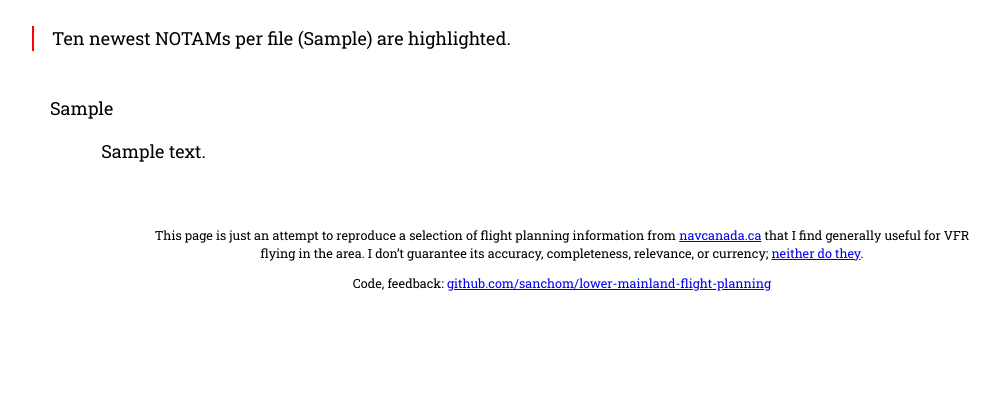
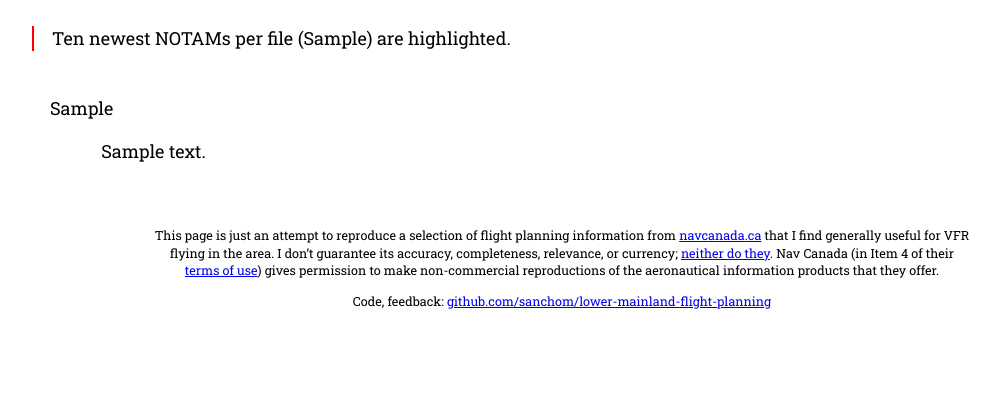
Before and after one commit to sanchom/lower-mainland-flight-planning, a Flask app: template templates/main.html in a window 1280 px wide. Shown: the part 1116-1516 px from the top of the page, without its empty margins (78-1078 px from the left). Run offline with Flask 2, Linux system fonts and the light colour scheme; the template is opened without the code that fills it: most values are stand-ins (such as "Sample title", 1, 10 or a date in 2020); data that the repository does not hold is empty.

Commit message:
Clarified permission.

```diff
--- a/templates/main.html
+++ b/templates/main.html
@@ -82,7 +82,18 @@
     {% endfor %}
 
 
-    <div class="footer"><a name="disclaimer" /><p>This page is just an attempt to reproduce a selection of flight planning information from <a href="http://flightplanning.navcanada.ca">navcanada.ca</a> that I find generally useful for VFR flying in the area. I don&rsquo;t guarantee its accuracy, completeness, relevance, or currency; <a href="http://www.navcanada.ca/en/pages/terms-of-use.aspx">neither do they</a>.</p><p>Code, feedback: <a href="https://github.com/sanchom/lower-mainland-flight-planning">github.com/sanchom/lower-mainland-flight-planning</a></p></div>
+    <div class="footer"><a name="disclaimer" /><p>This page is just an
+    attempt to reproduce a selection of flight planning information
+    from <a href="http://flightplanning.navcanada.ca">navcanada.ca</a>
+    that I find generally useful for VFR flying in the area. I
+    don&rsquo;t guarantee its accuracy, completeness, relevance, or
+    currency; <a href="http://www.navcanada.ca/en/pages/terms-of-use.aspx">neither
+    do they</a>. Nav Canada (in Item 4 of
+    their <a href="http://www.navcanada.ca/en/pages/terms-of-use.aspx">terms
+    of use</a>) gives permission to make non-commercial
+    reproductions of the aeronautical information products that they
+    offer.</p><p>Code,
+    feedback: <a href="https://github.com/sanchom/lower-mainland-flight-planning">github.com/sanchom/lower-mainland-flight-planning</a></p></div>
 
   </body>
 </html>
```
